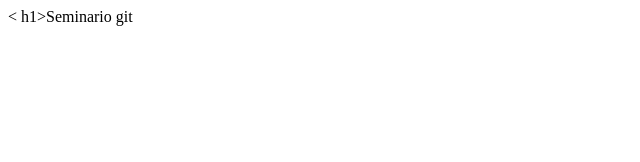
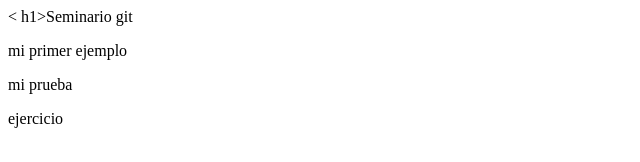
Before and after one commit to caro0020/Seminario, a plain HTML site: page index.html in a window 1280 px wide. Shown: the whole page, without its empty margins (0-640 px from the left). Drawn offline with Linux system fonts and the light colour scheme.

```diff
--- a/index.html
+++ b/index.html
@@ -9,6 +9,14 @@
 
 <body>
     < h1>Seminario git</h1>
+
+        <p>mi primer ejemplo</p>
+
+        <p>mi prueba </p>
+
+        <p>ejercicio</p>
+
+
 </body>
 
 </html>
```
